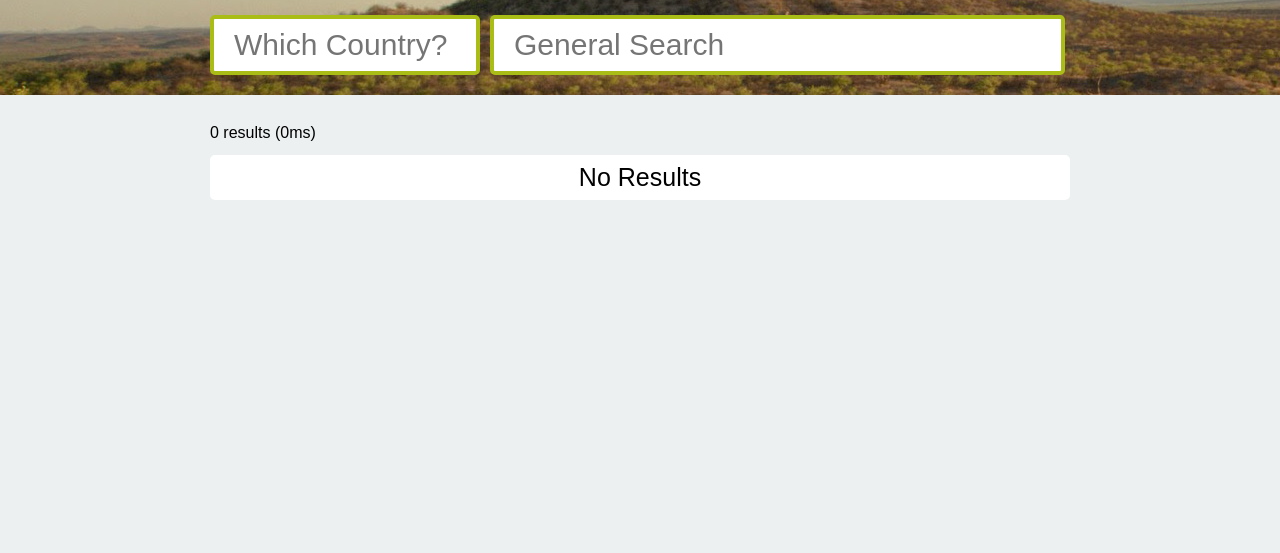
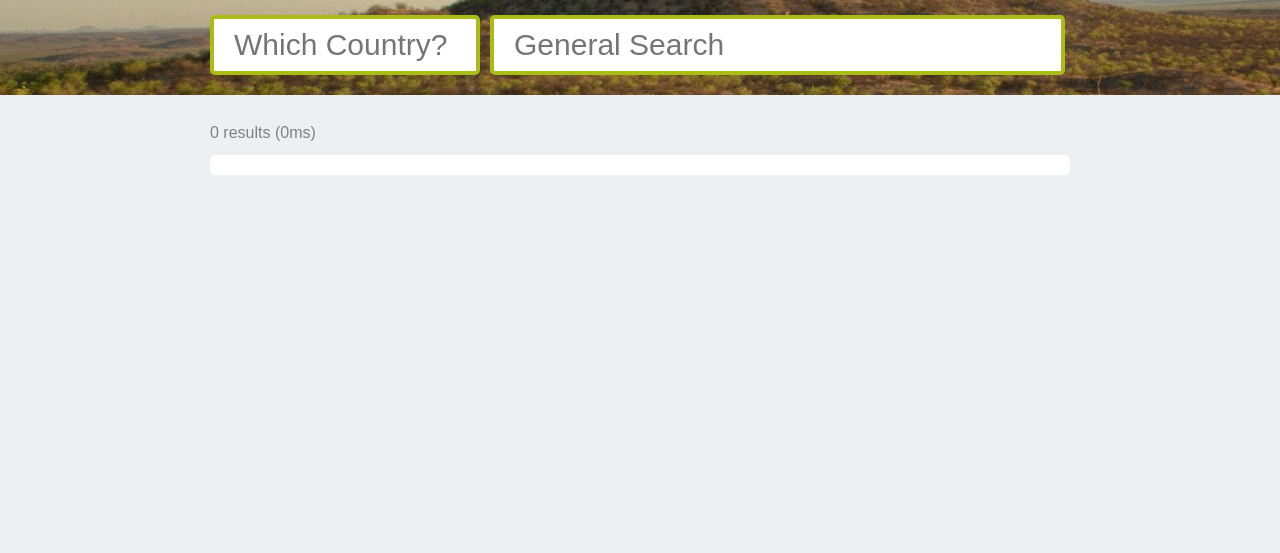
Before and after one commit to trentniemeyer/WanderUI, a website: page _site/index.html in a window 1280 px wide. Shown: the part 205-758 px from the top of the page. Drawn offline with Linux system fonts and the light colour scheme; some packages are replaced by stand-ins of ours; grey boxes are pictures that could not be loaded.

Commit message:
minor ui revisions

```diff
--- a/_site/css/calaca.css
+++ b/_site/css/calaca.css
@@ -23,10 +23,11 @@ background-color: #ecf0f1;
 }
 .wrapper {
 min-height: 100%;
-margin: 0 auto -36px;
+margin: 0 auto -39px;
 }
 .footer, .push {
-height: 36px;
+height: 39px;
+margin-left:3px;
 }
 
 
@@ -99,6 +100,8 @@ a:-webkit-any-link{
 }
 #response-details{
   float: left;
+  font-size: 1em;
+  color: grey;
 }
 #pagination-details {
   float: right;
--- a/_site/index.html
+++ b/_site/index.html
@@ -57,7 +57,7 @@
         <p ng-show='paginationEnabled()' id='pagination-details'>Showing {{paginationLowerBound}} - {{paginationUpperBound}}</p>
       </section>
       <section class='results'>
-        <p class='no-results' ng-show='!results.length && !loading'>No Results</p>
+        <p class='no-results' ng-show='!results.length && !loading'></p>
         <article class='result' ng-repeat='result in results track by $id(result)'>
           <img style="max-width:150px;max-height:150px;" src="http://wanderight.blob.core.windows.net/blogparse/images/{{result._id}}" on-error-src="https://lh3.googleusercontent.com/eUXQi-EUdjmD-ieE8EtWLX4z_iLdxqM3pLP6rNSRPA=s150-no">
           <div style="float:right;width: 650px">
```
